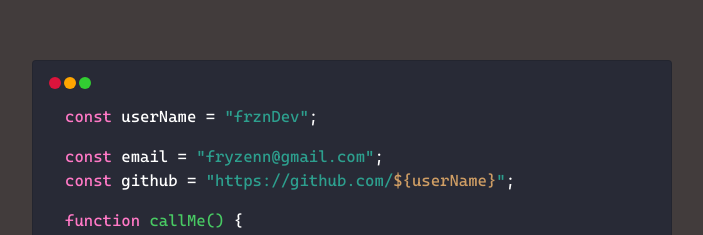
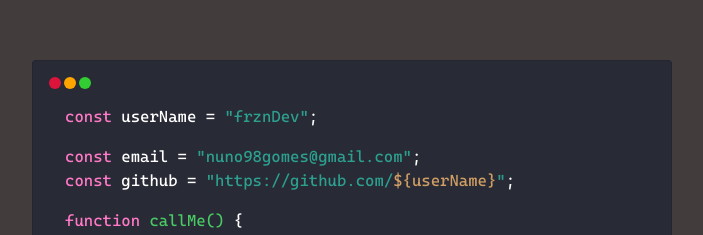
Before and after one commit to ndgomes/frzndev.github.io, a React (Create React App) app: page / in a window 1280 px wide. Shown: the part 180-415 px from the top of the page, without its empty margins (288-991 px from the left). Built offline with nearby package versions, Linux system fonts and the light colour scheme.

Commit message:
Update App.js

```diff
--- a/src/App.js
+++ b/src/App.js
@@ -23,7 +23,7 @@ function App() {
                 <p>
                   <span style={{ color: "#FF79C6" }}>const</span>{" "}
                   <span style={{ color: "#fff" }}>email</span> ={" "}
-                  <span style={{ color: "#2d9f8e" }}>"fryzenn@gmail.com"</span>;
+                  <span style={{ color: "#2d9f8e" }}>"nuno98gomes@gmail.com"</span>;
                   <br />
                   <span style={{ color: "#FF79C6" }}>const</span>{" "}
                   <span style={{ color: "#fff" }}>github</span> ={" "}
```
